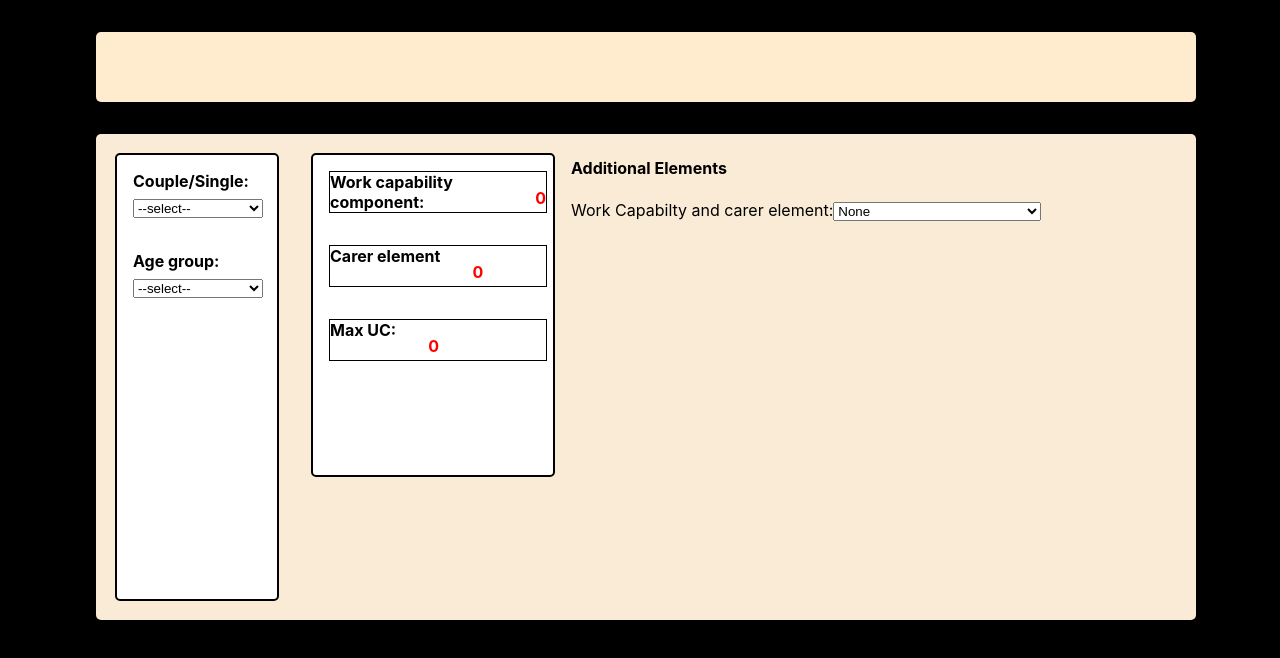
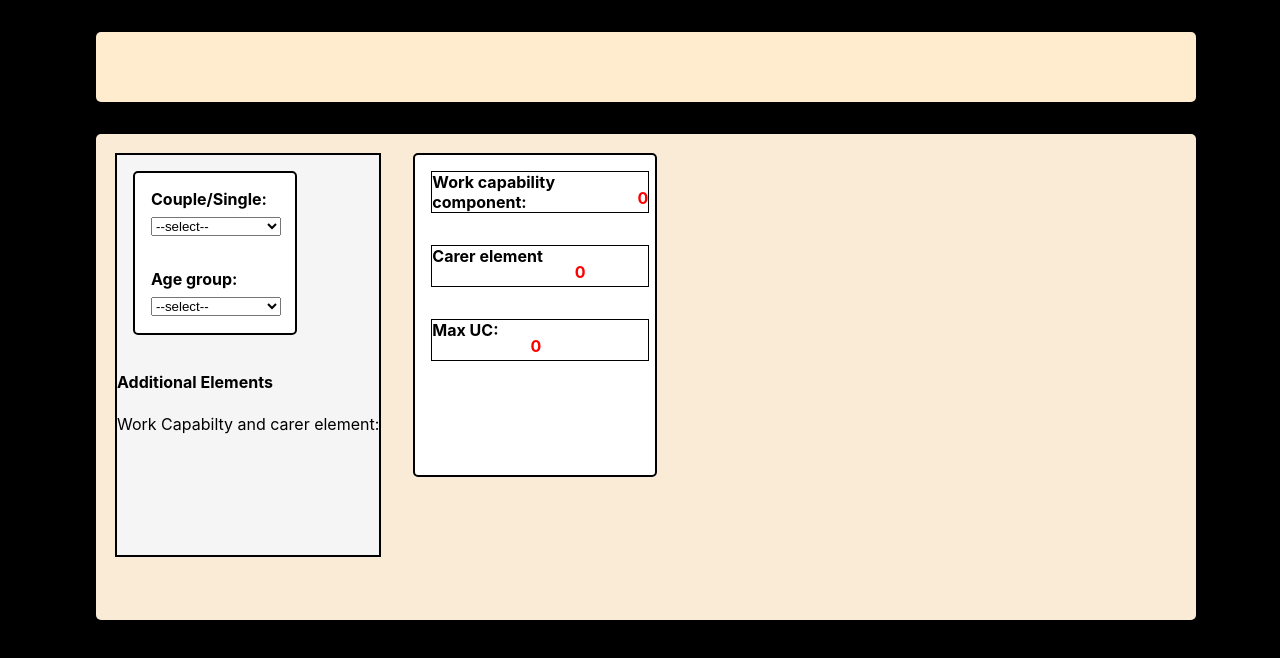
Before and after one commit to dnlstronge/benefitscalc2, a React (Create React App) app: page / in a window 1280 px wide. Shown: the top 658 px of the page. Built offline with nearby package versions, Linux system fonts and the light colour scheme.

Commit message:
[x] - add css

```diff
--- a/src/components/UC2/Main.js
+++ b/src/components/UC2/Main.js
@@ -1,6 +1,6 @@
 import React, {useState, useReducer } from "react"
 import classes from "./Main.module.css"
-
+import CardA from "../UC2/card/CardA"
 import PA from "./PA/PA"
 import Totals from "./Totals/Totals"
 import WCA from "./WCA/WCA"
@@ -54,10 +54,12 @@ const Main = (props) => {
 return (
         <React.Fragment>
             <div className={classes.container}>
+                <div className={classes.PA_container}>
+                    <PA propState={MAIN_STATE} setPropState={MAIN_DISPATCH}/>
+                    <WCA propState={MAIN_STATE} setPropState={MAIN_DISPATCH}/>
+            </div>
+                    <Totals propState={MAIN_STATE}/>
 
-                    <PA propState={MAIN_STATE} setPropState={MAIN_DISPATCH} />
-                    <Totals propState={MAIN_STATE}/>
-                    <WCA propState={MAIN_STATE} setPropState={MAIN_DISPATCH}/>
             </div>
         </React.Fragment>
 )
--- a/src/components/UC2/Main.module.css
+++ b/src/components/UC2/Main.module.css
@@ -3,3 +3,13 @@
     display: flex;
     flex-direction: row;
 }
+
+.PA_container {
+    display: flex;
+    flex-direction: column;
+    margin: 1rem 1rem 1rem 1rem;
+    background: whitesmoke;
+    border: 2px solid black;
+    width: auto;
+    height: 25rem;
+}
--- a/src/components/UC2/Totals/Totals.js
+++ b/src/components/UC2/Totals/Totals.js
@@ -1,7 +1,7 @@
 import React, { useState, useEffect } from "react";
 import classes from "./Totals.module.css"
 import UCElements from "../UCElements/UCElements";
-import { captureRejectionSymbol } from "events";
+
 
 
 const Totals = ({
@@ -49,9 +49,7 @@ const Totals = ({
 
         useEffect(() => {
             const round = (x) => {
-
                 return Math.ceil( x * 100) /100
-
              }
 
 
--- a/src/components/UC2/WCA/WCA.js
+++ b/src/components/UC2/WCA/WCA.js
@@ -4,7 +4,7 @@ import classes from "./WCA.module.css"
 
 const UC_elements = UCElements
 
-const WCA = ({ setPropState }) => {
+const WCA = ({propState, setPropState }) => {
 
 
     const handleElements = (e) => {
@@ -32,15 +32,14 @@ const WCA = ({ setPropState }) => {
             <div className={classes.container}>
                 <h4>Additional Elements</h4>
                 <label htmlFor="select_WCA">Work Capabilty and carer element:
-
+                    {propState.COUPLE === "RS_SINGLE" &&
                     <select onChange={handleElements}>
                         <option value="NONE">None</option>
                         <option value="LCW_NONE">Limited Capabilty (status only)</option>
                         <option value="LCW">Limited Capabilty (in payment)</option>
                         <option value="LCWRA">LCW and Work Related Activity</option>
                         <option value="CARER">Carer Element</option>
-
-                    </select>
+                    </select>}
                 </label>
 
             </div>
```
